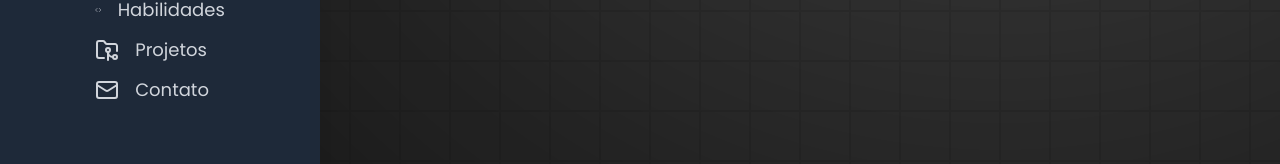
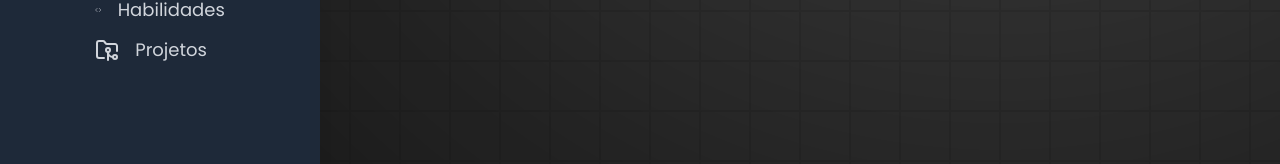
Before and after one commit to leandrookamada/Portifolio, a Next.js app: page / in a window 1280 px wide. Shown: the part 539-703 px from the top of the page. Built offline with nearby package versions, Linux system fonts and the light colour scheme.

Commit message:
atualização na área de sidebar

```diff
--- a/components/sidebar/Sidebar.tsx
+++ b/components/sidebar/Sidebar.tsx
@@ -7,7 +7,6 @@ import {
      User,
      Code,
      FolderGit2,
-     Mail,
      Github,
      Linkedin,
      Instagram,
@@ -21,7 +20,6 @@ const navLinks = [
      { name: "Sobre", href: "#about", icon: User },
      { name: "Habilidades", href: "#skills", icon: Code },
      { name: "Projetos", href: "#projects", icon: FolderGit2 },
-     { name: "Contato", href: "#contact", icon: Mail },
 ];
 
 const socialLinks = [
```
